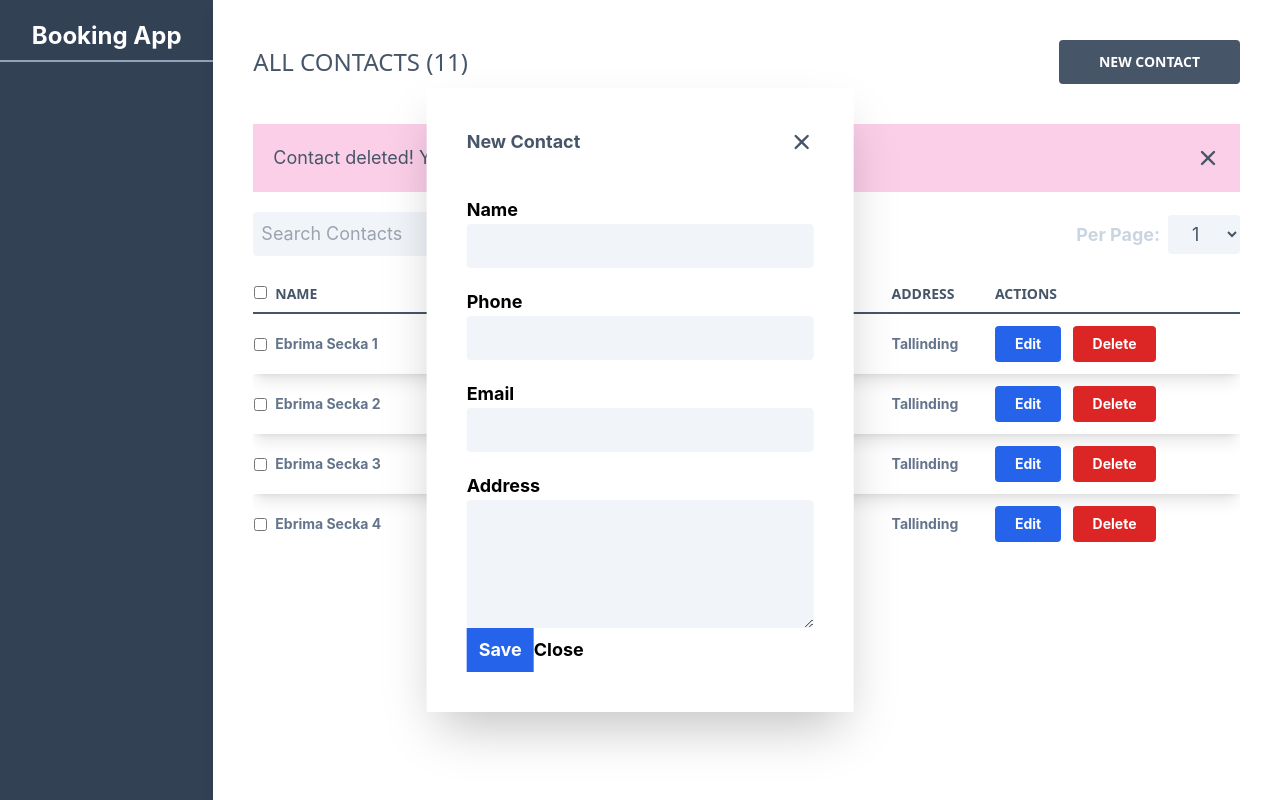
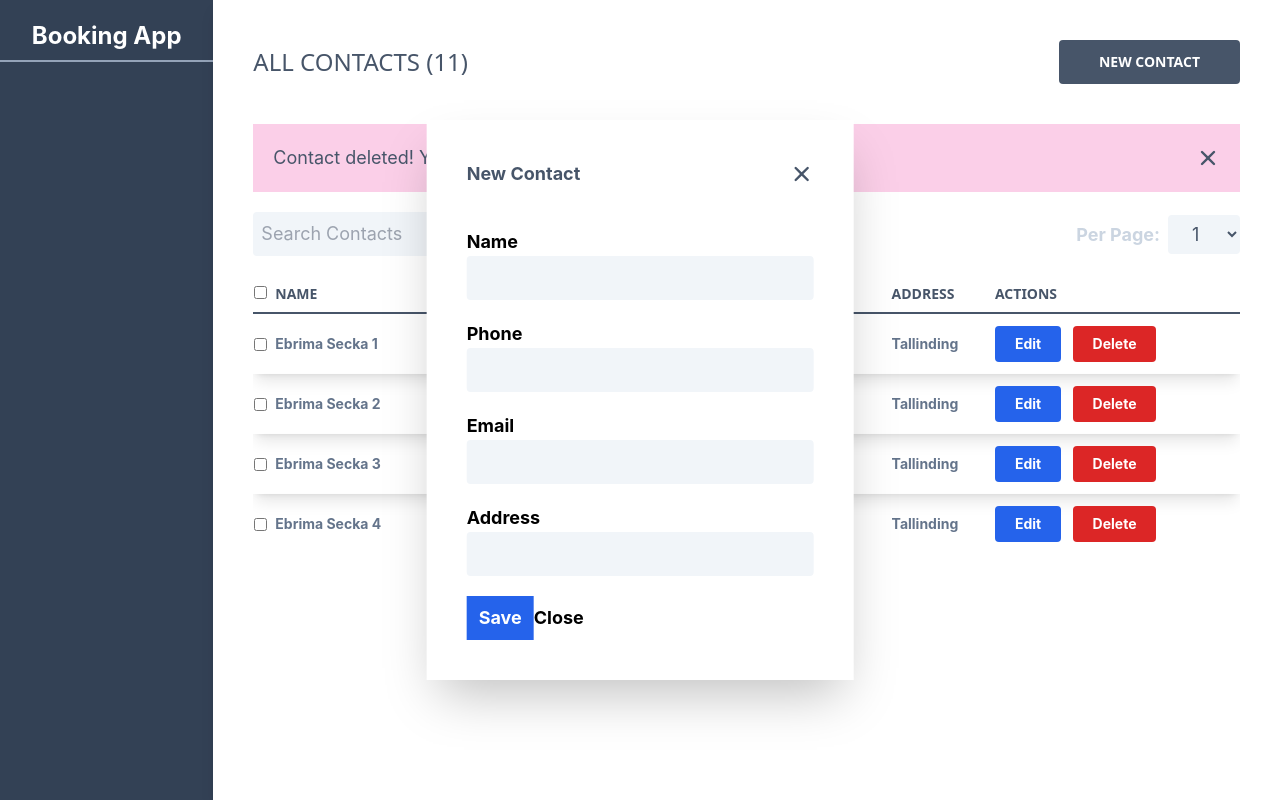
Before and after one commit to seckaebson22/booking-app, a Next.js app: page / in a window 1280 px wide. Built offline with nearby package versions, Linux system fonts and the light colour scheme.

Commit message:
merge branch

```diff
--- a/components/Form.js
+++ b/components/Form.js
@@ -25,7 +25,7 @@ const Form = () => {
                 </div>
                 <div className='form-group flex flex-col'>
                     <label for='address'>Address</label>
-                    <textarea className='bg-slate-100 text-slate-600 pl-2 text-lg font-normal capitalize py-2 rounded focus:outline-none' rows="4" cols="50"></textarea>
+                    <input type='text' className='bg-slate-100 text-slate-600 pl-2 text-lg font-normal capitalize py-2 rounded focus:outline-none mb-5' />
                 </div>
                 <div className='form-group flex'>
                     <button className='capitalize bg-blue-600 text-white px-3 py-2'>save</button>
```
